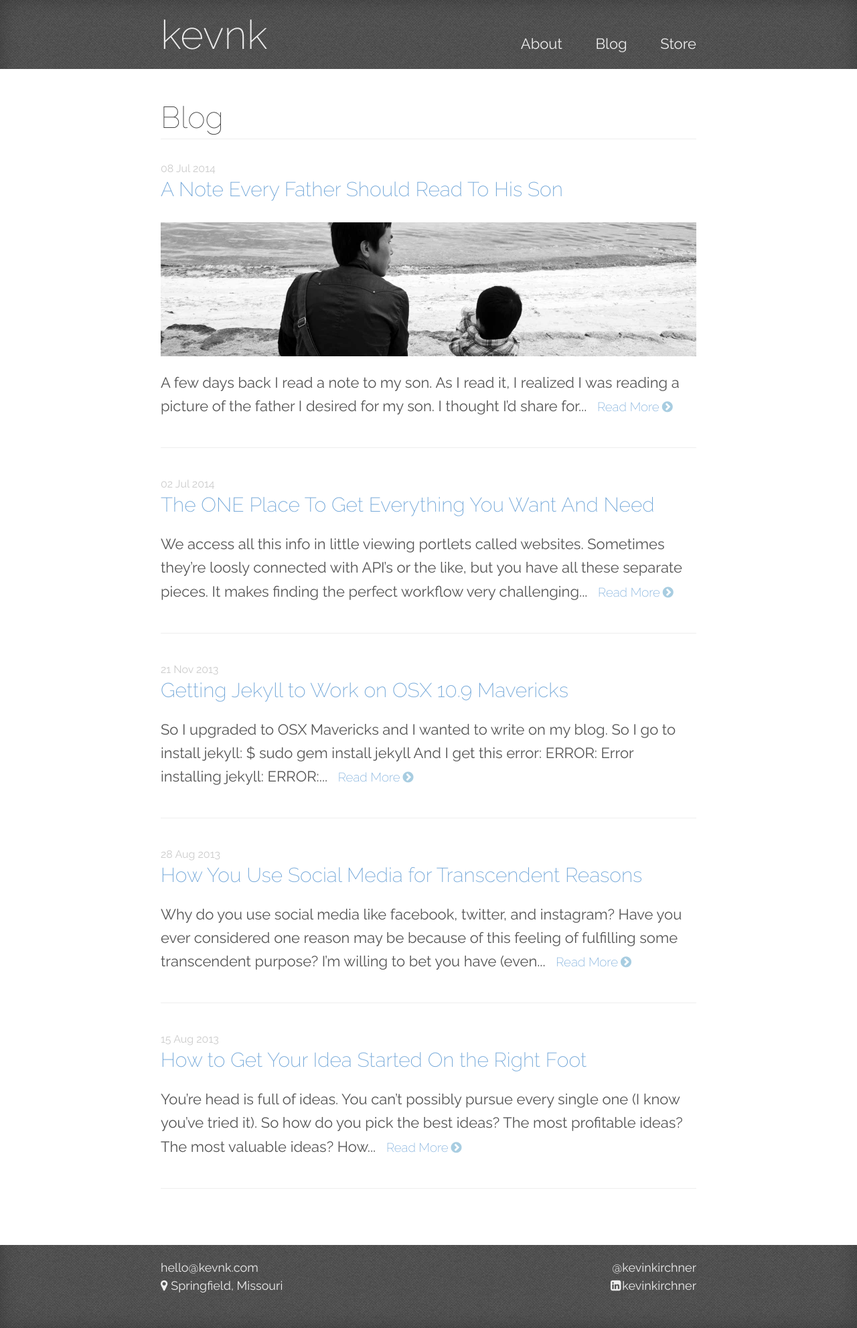
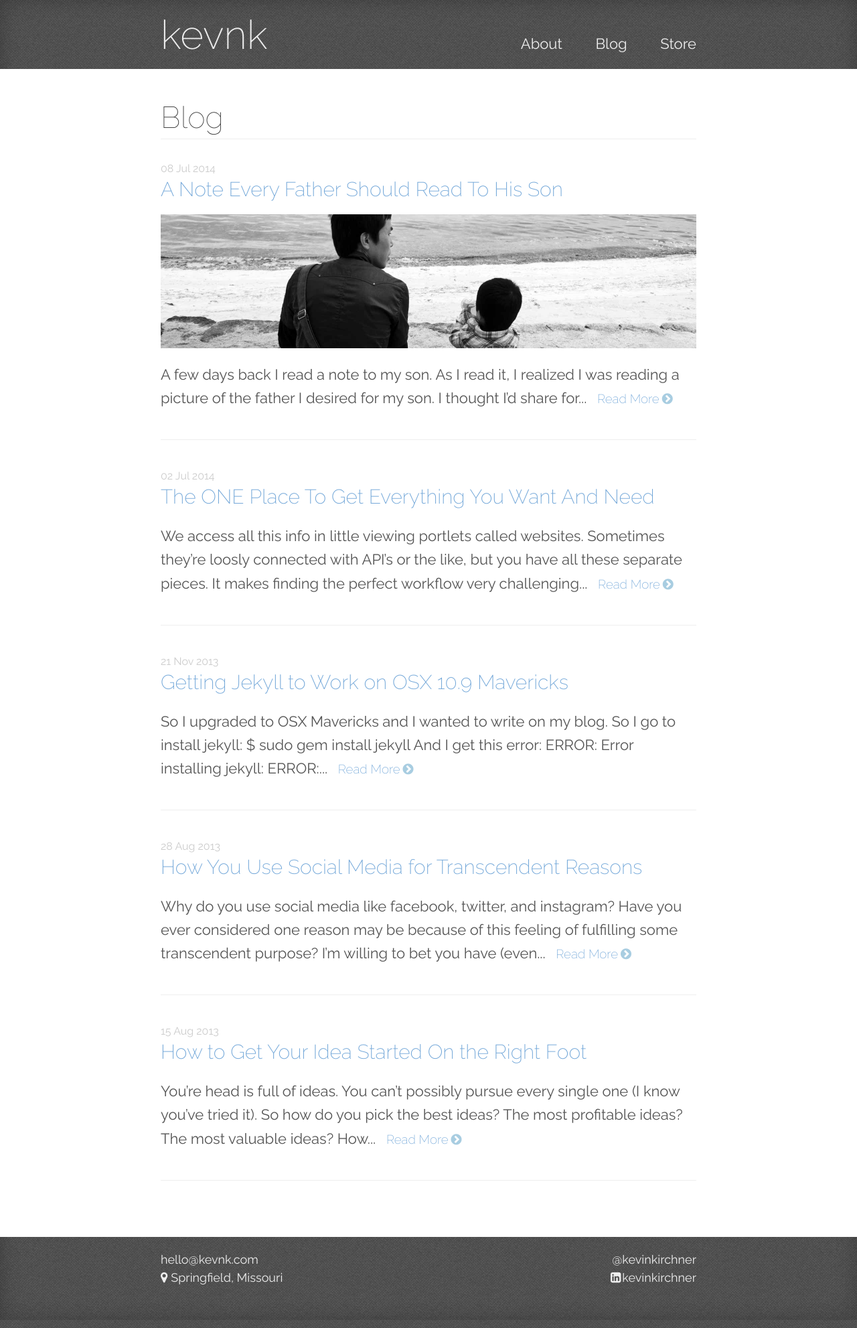
Before and after one commit to kevnk/kevnk.github.io, a Jekyll site: the page built from blog/index.html, in a window 1280 px wide. Shown: the whole page at 67% size. Built offline with Jekyll 4.4.1, drawn with Linux system fonts in a browser that asks for light colours; comment, search, counter and statistics services are not loaded.

Commit message:
tweak blog list image style

```diff
--- a/assets/css/main.css
+++ b/assets/css/main.css
@@ -170,7 +170,7 @@ footer a i.icon-linkedin-sign { margin-right: 2px;}
 #twitter_widget iframe { width: 540px;}
 
 /* BLOG LISTING PAGE */
-#blog .blog-posts .image-crop { display: block; overflow: hidden; min-height: 150px; margin-top: 1em; position: relative; }
+#blog .blog-posts .image-crop { display: block; overflow: hidden; min-height: 150px; margin-top: .6em; position: relative; }
 #blog .blog-posts .image-crop img { position: absolute; }
 #blog .blog-posts a { font-size: 30px; font-weight: 200;}
 #blog .blog-posts .more-link { display: inline; font-size: .85em; padding-left: 10px;}
```
